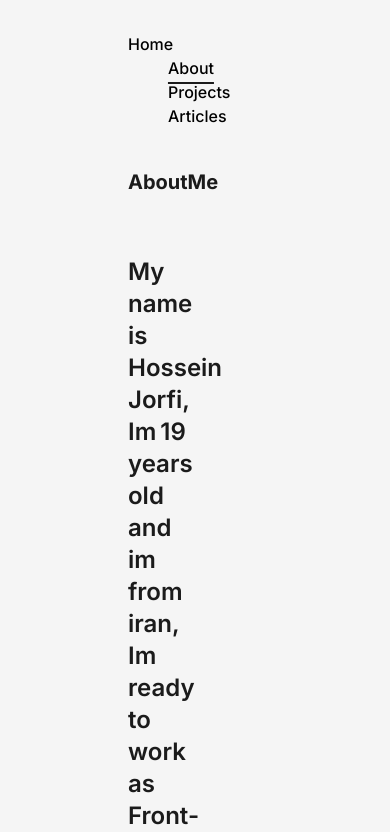
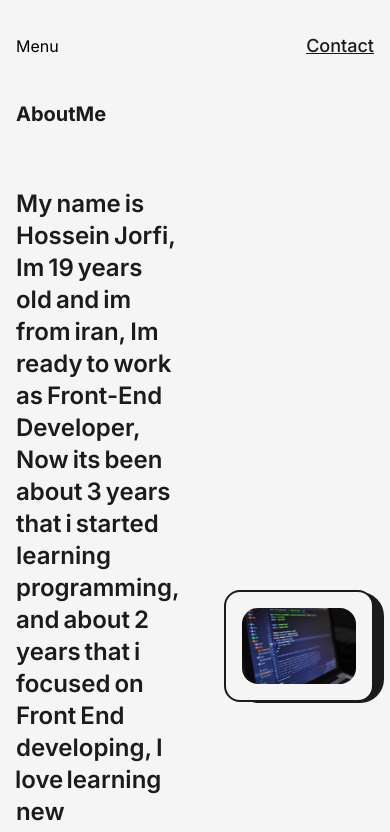
Before and after one commit to hossein-jorfi/portfolio-website, a Next.js app: page /About in a window 390 px wide. Shown: the top 832 px of the page. Built offline with nearby package versions, Linux system fonts and the light colour scheme.

Commit message:
responsive

```diff
--- a/src/app/globals.css
+++ b/src/app/globals.css
@@ -4,6 +4,6 @@
 
 @layer components {
   .my-container {
-    @apply px-32 2xl:container;
+    @apply px-4 sm:px-8 md:px-32 2xl:container;
   }
 }
--- a/src/components/NavBar.tsx
+++ b/src/components/NavBar.tsx
@@ -39,7 +39,8 @@ const CutomLink = ({
 
 const NavBar = () => {
   return (
-    <header className="my-container w-full py-8 font-medium flex justify-between items-center dark:bg-dark dark:text-light">
+    <>
+      <header className="hidden sm:flex my-container w-full py-8 font-medium justify-between items-center bg-light dark:bg-dark dark:text-light">
         <motion.nav
           animate={{
             transition: {
@@ -77,6 +78,21 @@ const NavBar = () => {
           </motion.a>
         </nav>
       </header>
+
+      {/* Mobile */}
+      <header className="bg-light dark:bg-dark dark:text-light sm:hidden my-container py-8 flex justify-between items-center">
+        <div>Menu</div>
+        <div>
+          <Link
+            href="mailto:hosseinjorfi81@gmail.com"
+            target="_blank"
+            className="ml-4 font-medium text-dark dark:text-light underline text-lg"
+          >
+            Contact
+          </Link>
+        </div>
+      </header>
+    </>
   );
 };
 
```
Lines whose indentation alone changed are shown as unchanged.
